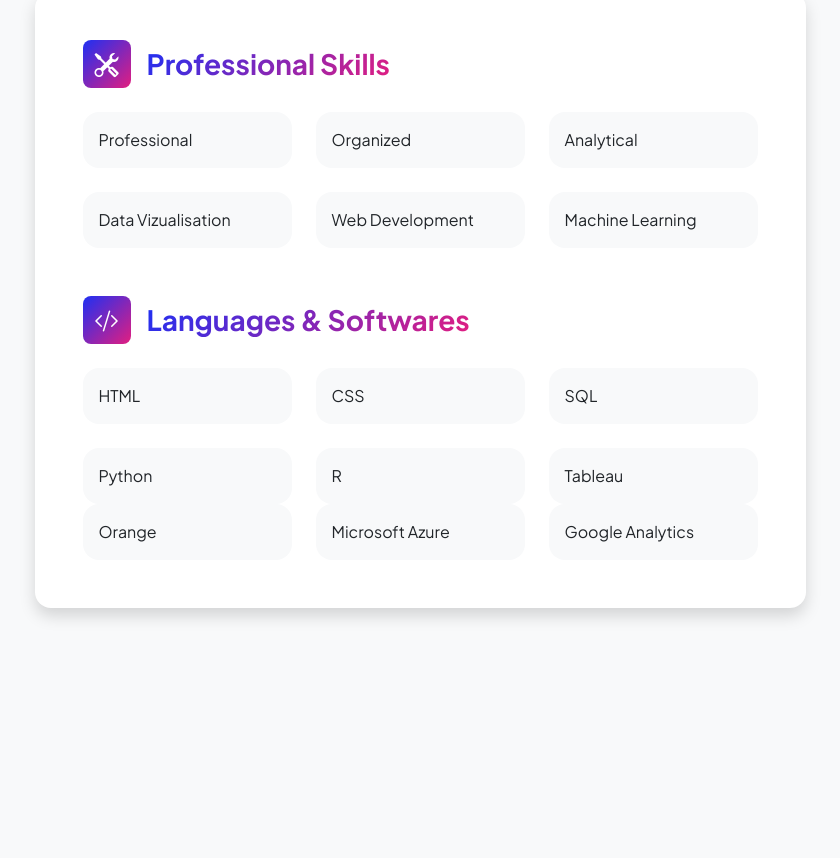
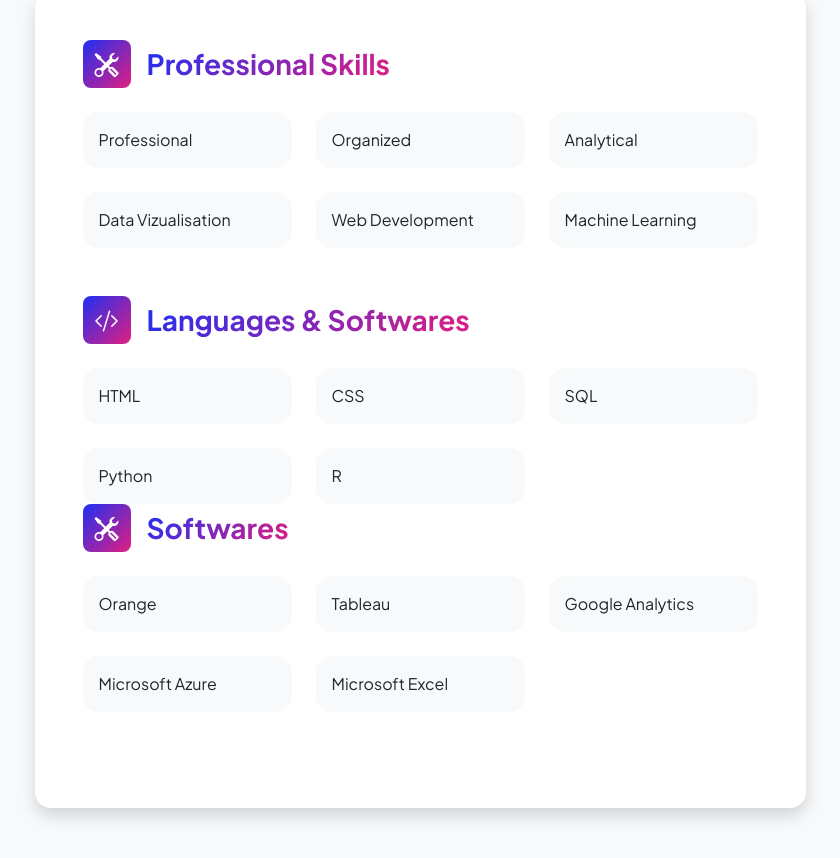
Before and after one commit to juliameredith1/Porfolio, a plain HTML site: page resume.html in a window 1280 px wide. Shown: the part 1553-2411 px from the top of the page, without its empty margins (220-1060 px from the left). Before the commit the page ends 2257 px from the top, so only its background shows below. Drawn offline with nearby package versions, Linux system fonts and the light colour scheme.

Commit message:
Changes to resume

```diff
--- a/resume.html
+++ b/resume.html
@@ -161,12 +161,21 @@
                                         <div class="row row-cols-1 row-cols-md-3">
                                             <div class="col mb-4 mb-md-0"><div class="d-flex align-items-center bg-light rounded-4 p-3 h-100">Python</div></div>
                                             <div class="col mb-4 mb-md-0"><div class="d-flex align-items-center bg-light rounded-4 p-3 h-100">R</div></div>
+                                        </div>
+                                    <!-- Softwares  list-->
+                                    <div class="mb-5">
+                                        <div class="d-flex align-items-center mb-4">
+                                            <div class="feature bg-primary bg-gradient-primary-to-secondary text-white rounded-3 me-3"><i class="bi bi-tools"></i></div>
+                                            <h3 class="fw-bolder mb-0"><span class="text-gradient d-inline">Softwares</span></h3>
+                                        </div>
+                                        <div class="row row-cols-1 row-cols-md-3 mb-4">
+                                            <div class="col mb-4 mb-md-0"><div class="d-flex align-items-center bg-light rounded-4 p-3 h-100">Orange</div></div>
                                             <div class="col mb-4 mb-md-0"><div class="d-flex align-items-center bg-light rounded-4 p-3 h-100">Tableau</div></div>
+                                            <div class="col"><div class="d-flex align-items-center bg-light rounded-4 p-3 h-100">Google Analytics</div></div>
                                         </div>
                                         <div class="row row-cols-1 row-cols-md-3">
-                                            <div class="col mb-4 mb-md-0"><div class="d-flex align-items-center bg-light rounded-4 p-3 h-100">Orange</div></div>
                                             <div class="col mb-4 mb-md-0"><div class="d-flex align-items-center bg-light rounded-4 p-3 h-100">Microsoft Azure</div></div>
-                                            <div class="col mb-4 mb-md-0"><div class="d-flex align-items-center bg-light rounded-4 p-3 h-100">Google Analytics</div></div>
+                                            <div class="col mb-4 mb-md-0"><div class="d-flex align-items-center bg-light rounded-4 p-3 h-100">Microsoft Excel</div></div>
                                         </div>
                                     </div>
                                 </div>
```
